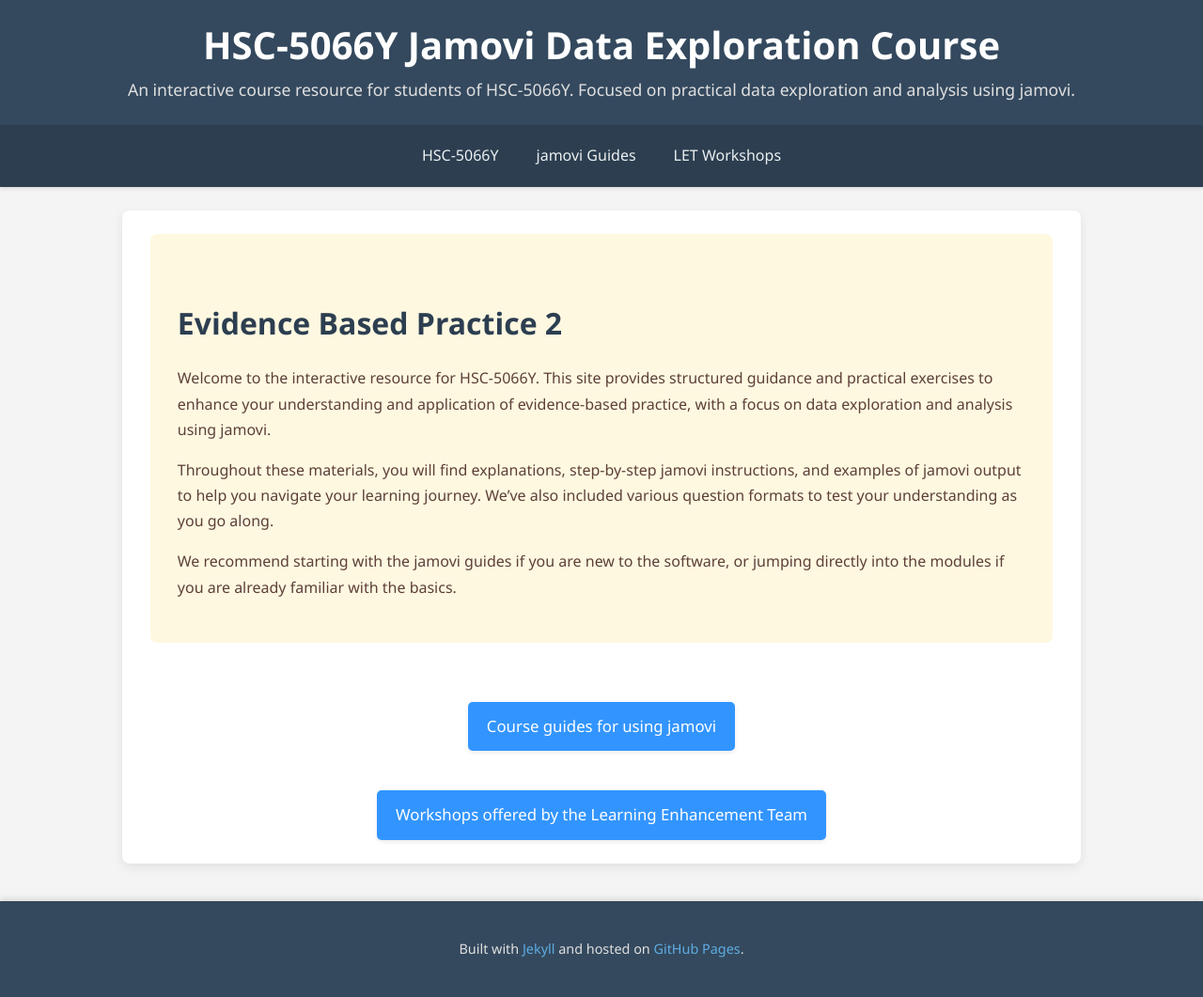
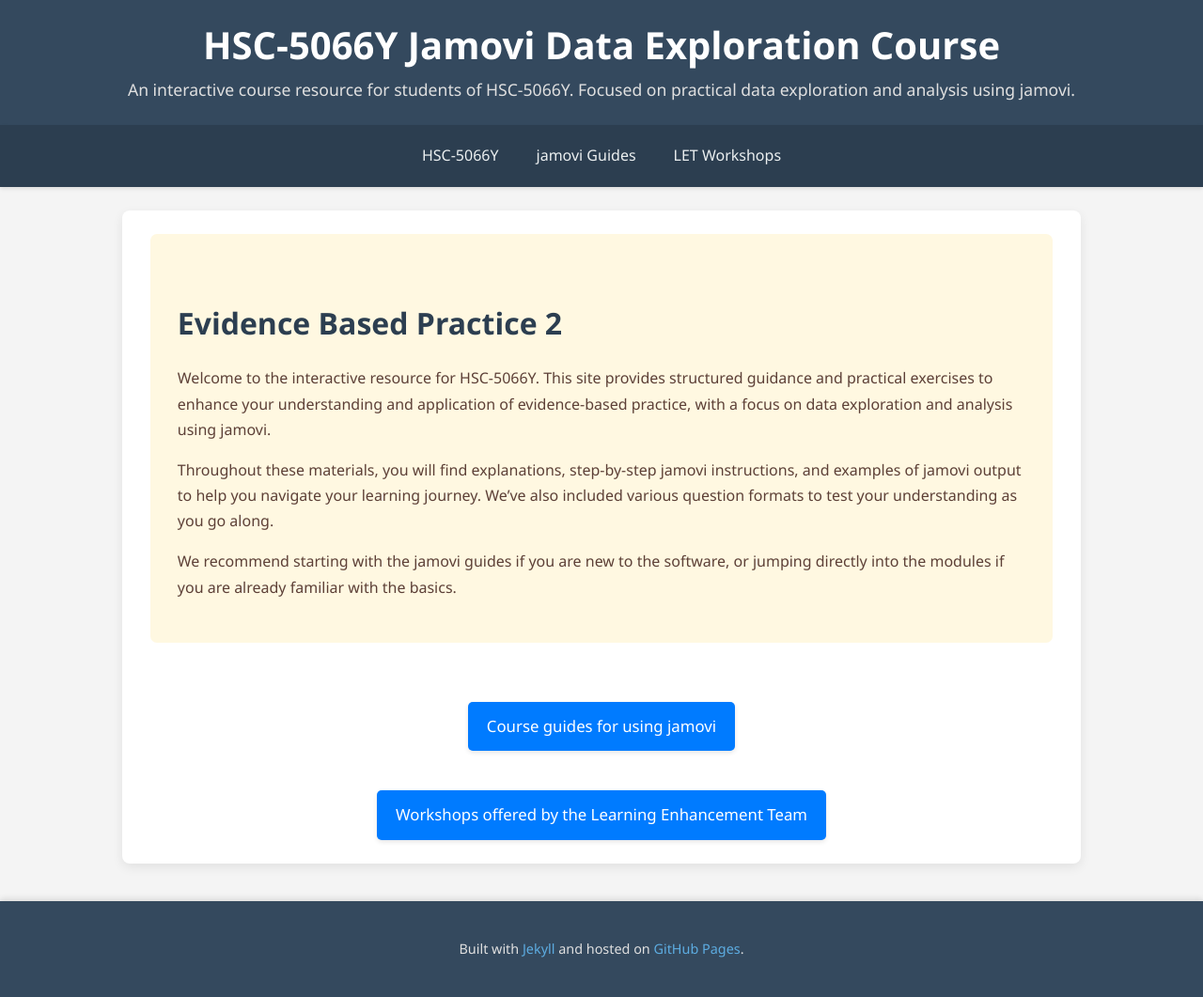
Before and after one commit to probe973/hsc-5066y, a Jekyll site: the page built from index.md, in a window 1280 px wide. Shown: the whole page at 94% size. Built offline with Jekyll 4.4.1, drawn with Linux system fonts in a browser that asks for light colours.

Commit message:
Update button styles and links in index.md

```diff
--- a/index.md
+++ b/index.md
@@ -14,7 +14,7 @@ We recommend starting with the jamovi guides if you are new to the software, or
 </div>
 
 <div style="text-align: center; margin-top: 3em;">
-    <a href="{{ "/jamovi/" | relative_url }}" class="btn btn-primary" style="opacity: 0.8;">Course guides for using jamovi</a>
-    <br><br>
-    <a href="{{ "/let/" | relative_url }}" class="btn btn-primary" style="opacity: 0.8;">Workshops offered by the Learning Enhancement Team</a>
+    <a href="{{ "/jamovi/" | relative_url }}" class="btn btn-primary">Course guides for using jamovi</a>
+<br><br>
+<a href="{{ "/let/" | relative_url }}" class="btn btn-primary">Workshops offered by the Learning Enhancement Team</a>
 </div>
```
